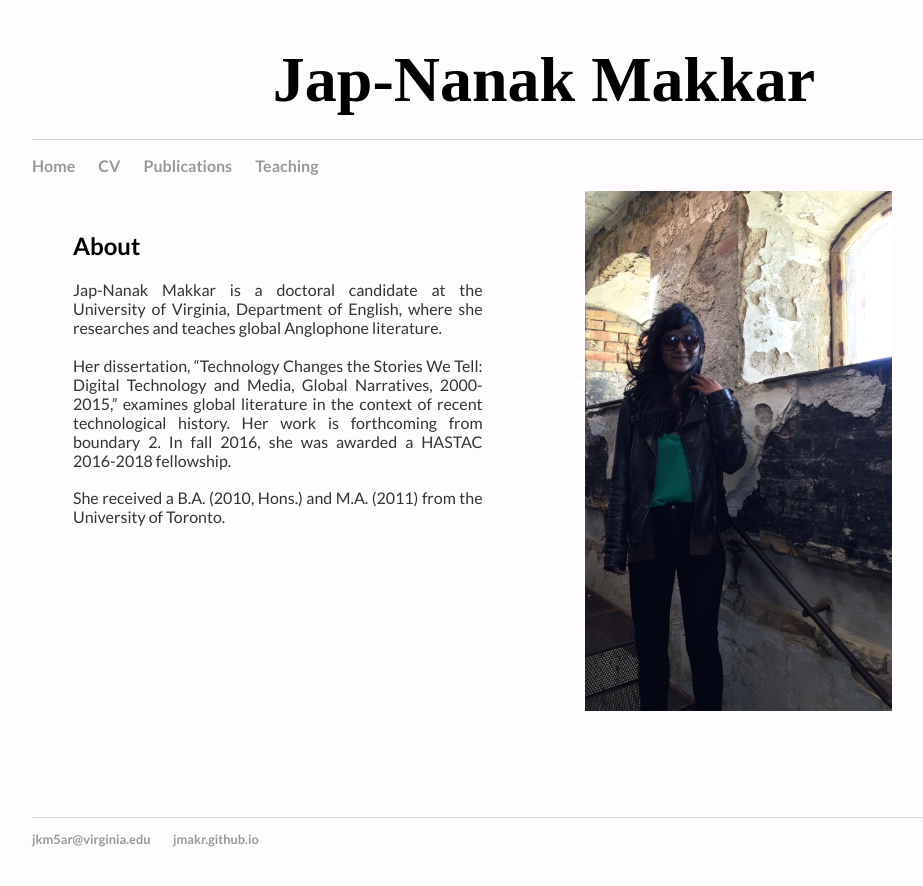
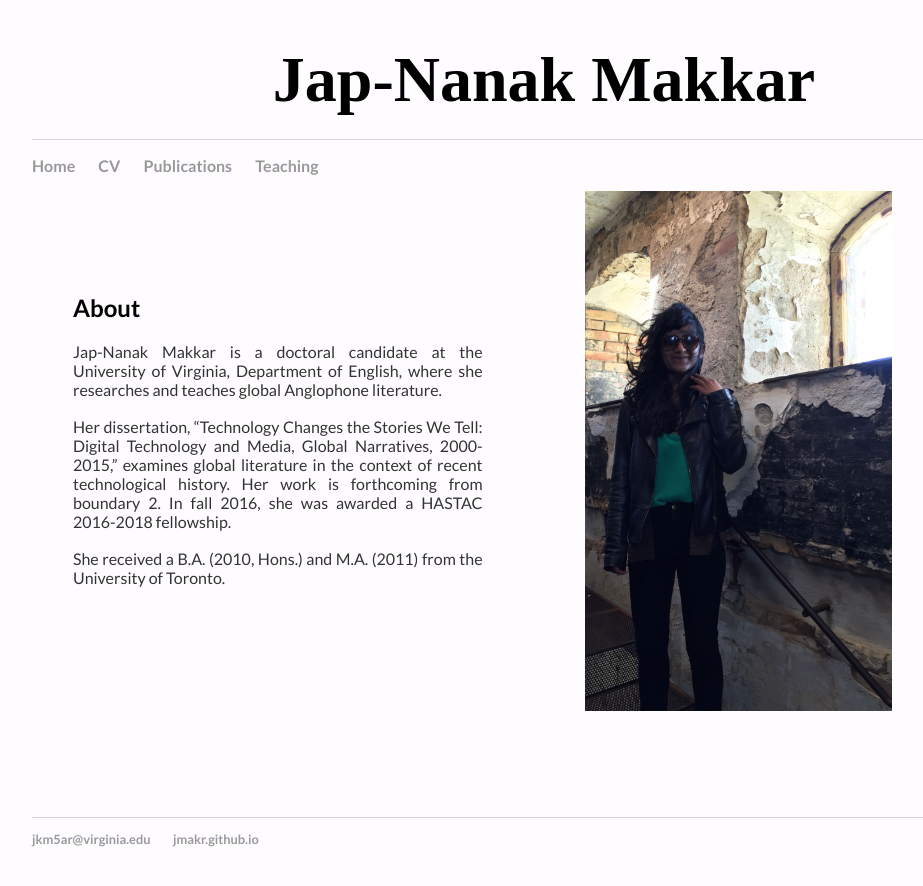
Before and after one commit to jmakr/jmakr.github.io, a Jekyll site: the page built from index.html, in a window 1280 px wide. Shown: the top 886 px of the page, without its empty margins (96-1019 px from the left). Built offline with Jekyll 4.4.1, drawn with Linux system fonts in a browser that asks for light colours.

Commit message:
Update main.css

```diff
--- a/css/main.css
+++ b/css/main.css
@@ -55,7 +55,7 @@ p {
     width: 40%;
     height: 80%;
     padding-left:4%;
-    padding-top:2%;
+    padding-top:8%;
 
 
 
```
